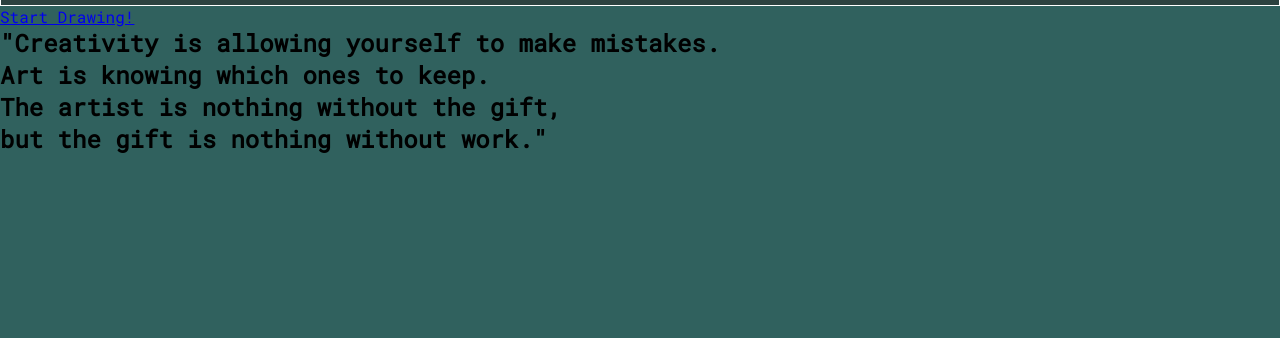
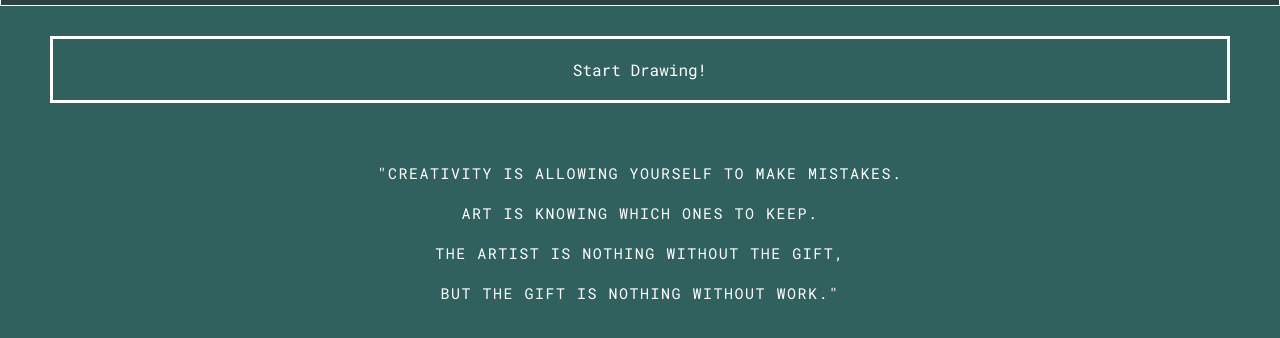
Before and after one commit to SarahGrozav1/Your-Drawing-App, a plain HTML site: page index.html in a window 1280 px wide. Shown: the part 74-412 px from the top of the page. Drawn offline with Linux system fonts and the light colour scheme.

Commit message:
Add style to the text and button on the main page

```diff
--- a/assets/css/style.css
+++ b/assets/css/style.css
@@ -26,3 +26,39 @@ h1 {
     line-height: 70px;
     font-size: 20px;
 }
+
+/* quotes */
+
+h2 {
+    display: flex;
+    justify-content: center;
+    text-align: center;
+    font-size: 15px;
+    font-weight: 400;
+    letter-spacing: 1.5px;
+    color: rgb(255, 255, 255);
+    line-height: 40px;
+    text-transform: uppercase;
+}
+
+/* start drawing button */
+
+.button {
+    display: flex;
+    justify-content: center;
+    text-decoration: none;
+    color: rgb(255, 255, 255);
+    border: 3px solid rgb(255, 255, 255);
+    padding: 20px;
+    margin: 50px;
+    margin-top: 30px;
+    font-size: 1rem;
+}
+
+.button:hover {
+    border: 5px solid #fbd0ff;
+    background: #cfbef8;
+    color: rgb(19, 41, 114);
+    transition: 0.3s ease-in;
+    font-size: 1rem;
+}
```
